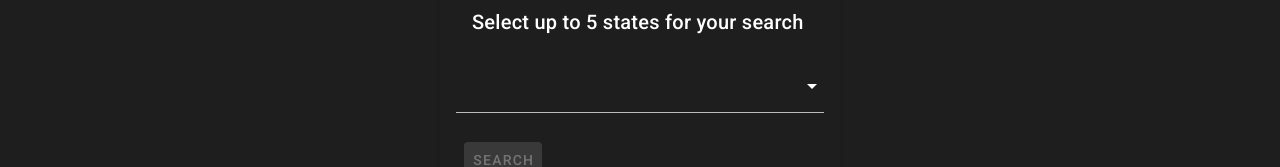
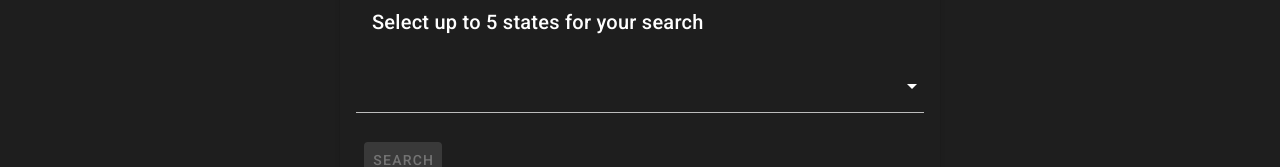
Before and after one commit to annehaley/compare-cities, a Vue app in the folder web/: page / in a window 1280 px wide. Shown: the part 312-479 px from the top of the page. Built offline with nearby package versions, Linux system fonts and the light colour scheme.

Commit message:
Change width of thing

```diff
--- a/web/src/App.vue
+++ b/web/src/App.vue
@@ -58,7 +58,7 @@ export default defineComponent({
       :value="searchedStates.length == 0 || searching"
       :opacity="0.8"
     >
-      <v-card width="400px" class="pa-4">
+      <v-card width="600px" class="pa-4">
         <v-card-title>Select up to 5 states for your search</v-card-title>
         <v-select
           v-model="selectedStates"
```
